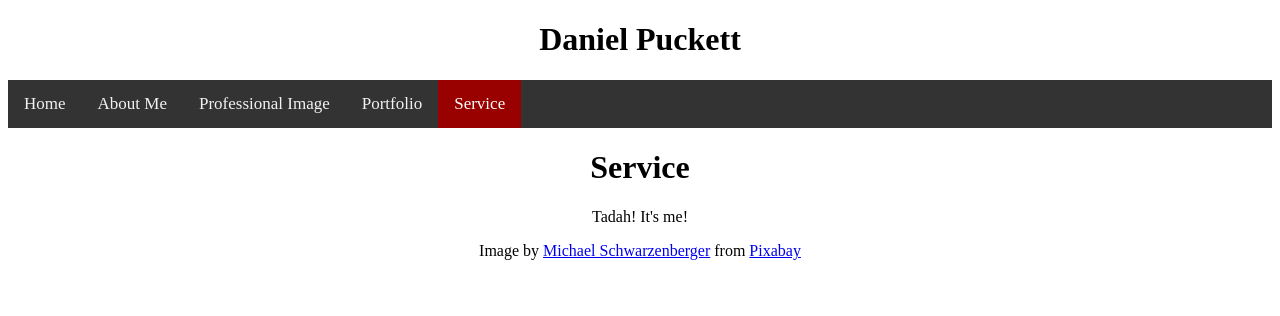
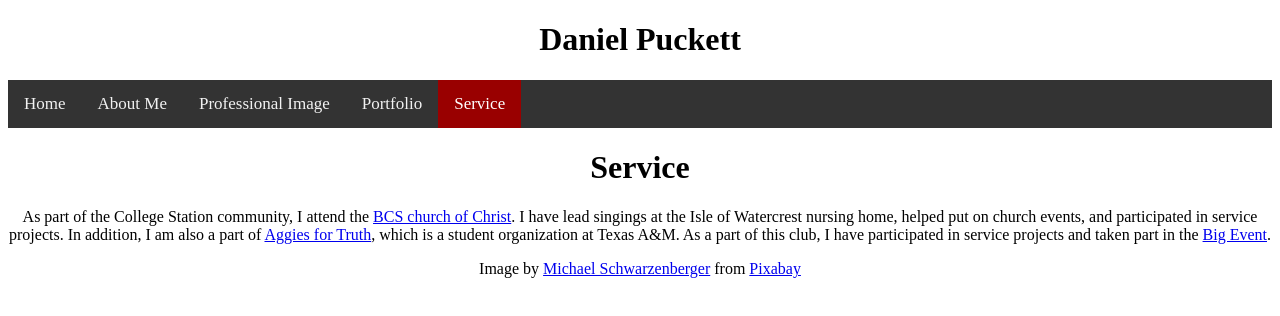
Before and after one commit to dpuckett98/professionalwebsite, a plain HTML site: page service.html in a window 1280 px wide. Drawn offline with Linux system fonts and the light colour scheme.

Commit message:
did service page

```diff
--- a/service.html
+++ b/service.html
@@ -58,7 +58,7 @@
 
 	<body style="text-align:center;">
 		<h1>Service</h1>
-		<p>Tadah! It's me!</p>
+		<p>As part of the College Station community, I attend the <a href="https://bcschurchofchrist.com/index.asp">BCS church of Christ</a>. I have lead singings at the Isle of Watercrest nursing home, helped put on church events, and participated in service projects.  In addition, I am also a part of <a href="https://bcschurchofchrist.com/aggies_for_truth.asp">Aggies for Truth</a>, which is a student organization at Texas A&M. As a part of this club, I have participated in service projects and taken part in the <a href="https://bigevent.tamu.edu/">Big Event</a>.</p>
 	</body>
 	<footer>Image by <a href="https://pixabay.com/users/blickpixel-52945/?utm_source=link-attribution&amp;utm_medium=referral&amp;utm_campaign=image&amp;utm_content=453758">Michael Schwarzenberger</a> from <a href="https://pixabay.com/?utm_source=link-attribution&amp;utm_medium=referral&amp;utm_campaign=image&amp;utm_content=453758">Pixabay</a></footer>
 </html>
```
